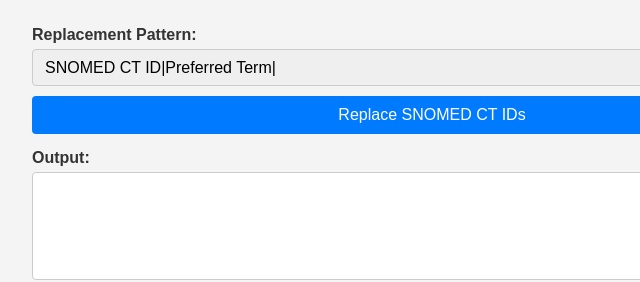
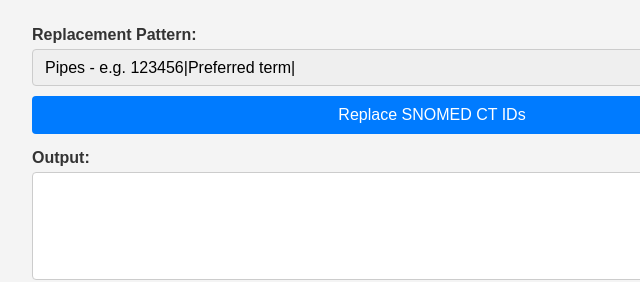
Before and after one commit to dionmcm/SnoText, a plain HTML site: page index.html in a window 1280 px wide. Shown: the part 322-604 px from the top of the page, 208-848 px from the left. Drawn offline with Linux system fonts and the light colour scheme.

Commit message:
clarfiied parameters

```diff
--- a/index.html
+++ b/index.html
@@ -20,8 +20,8 @@
   <!-- Replacement Pattern Selection -->
   <label for="replacementPattern">Replacement Pattern:</label>
   <select id="replacementPattern">
-    <option value="pipe">SNOMED CT ID|Preferred Term|</option>
-    <option value="underscore">SNOMED CT ID_Preferred_Term</option>
+    <option value="pipe">Pipes - e.g. 123456|Preferred term|</option>
+    <option value="underscore">Underscores - e.g. 123456_Preferred_term</option>
   </select>
 
   <!-- Button to Perform Replacement -->
```
